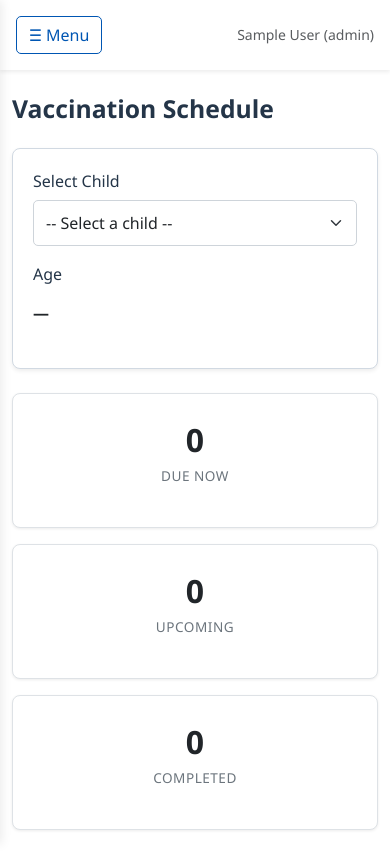
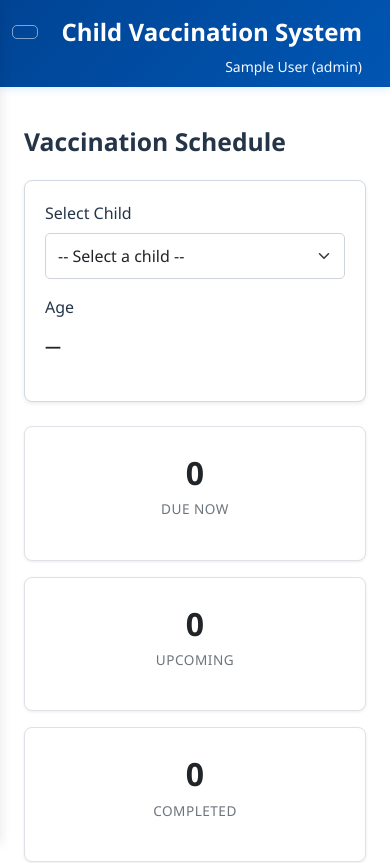
Before and after one commit to marxhell/immunizationsys, a plain HTML site: page frontend/pages/schedule.html in a window 390 px wide. Shown: the top 863 px of the page. Drawn offline with nearby package versions, Linux system fonts and the light colour scheme; no server answers; sample sign-in values are in the browser's storage.

Commit message:
Fix schedule page: add dark blue navbar and proper sidebar matching other pages

```diff
--- a/frontend/pages/schedule.html
+++ b/frontend/pages/schedule.html
@@ -47,27 +47,35 @@
   </style>
 </head>
 <body>
-  <div id="app" class="d-flex">
-    <!-- Sidebar -->
-    <nav id="sidebar" class="sidebar">
-      <div class="sidebar-header">
-        <h5 class="mb-1">Child Vaccination</h5>
-        <small>Kenyenya District Hospital</small>
+  <!-- Navigation Bar -->
+  <nav class="navbar navbar-expand-lg navbar-dark bg-primary">
+    <div class="container-fluid">
+      <button class="navbar-toggler-menu" onclick="toggleSidebar()" title="Toggle menu"></button>
+      <a class="navbar-brand fw-bold" href="dashboard.html">Child Vaccination System</a>
+      <div class="ms-auto d-flex align-items-center">
+        <span class="text-light me-3 small" id="userDisplay"></span>
       </div>
-      <ul id="sidebarMenu" class="nav flex-column"></ul>
-    </nav>
+    </div>
+  </nav>
 
-    <!-- Overlay for mobile -->
-    <div id="sidebarOverlay" class="sidebar-overlay" onclick="closeSidebar()"></div>
+  <!-- Sidebar Overlay -->
+  <div class="sidebar-overlay" id="sidebarOverlay" onclick="closeSidebar()"></div>
 
-    <!-- Main content -->
-    <div class="main-content flex-grow-1">
-      <nav class="navbar navbar-light bg-white shadow-sm mb-4 p-3 d-md-none">
-        <button class="btn btn-outline-primary" onclick="toggleSidebar()">☰ Menu</button>
-        <span id="userDisplay" class="text-muted small"></span>
-      </nav>
+  <!-- Popup Sidebar -->
+  <nav class="sidebar" id="sidebar">
+    <div class="sidebar-header">
+      <div class="sidebar-brand">
+        <div class="brand-logo">CV</div>
+        <h6>Child Vaccination</h6>
+      </div>
+      <button class="btn-close btn-close-white" onclick="closeSidebar()"></button>
+    </div>
+    <ul class="nav flex-column" id="sidebarMenu"></ul>
+  </nav>
 
-      <div class="container-fluid">
+  <div class="container-fluid mt-3">
+    <div class="row">
+      <main class="col-12 p-4">
         <h2 class="mb-4">Vaccination Schedule</h2>
 
         <!-- Child Selector -->
@@ -155,7 +163,7 @@
             <div class="alert alert-secondary mb-0">Loading reference schedule...</div>
           </div>
         </div>
-      </div>
+      </main>
     </div>
   </div>
 
```
